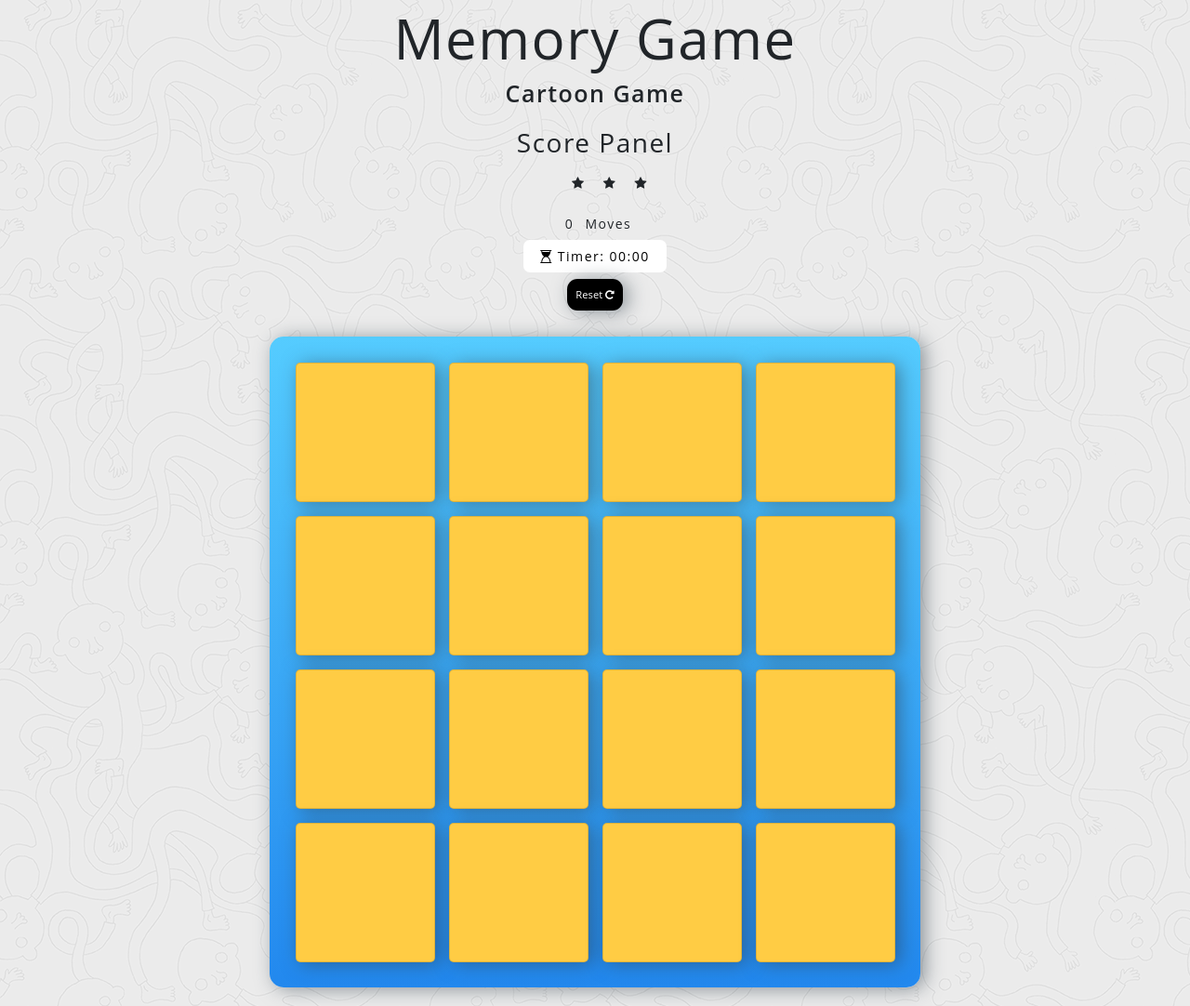
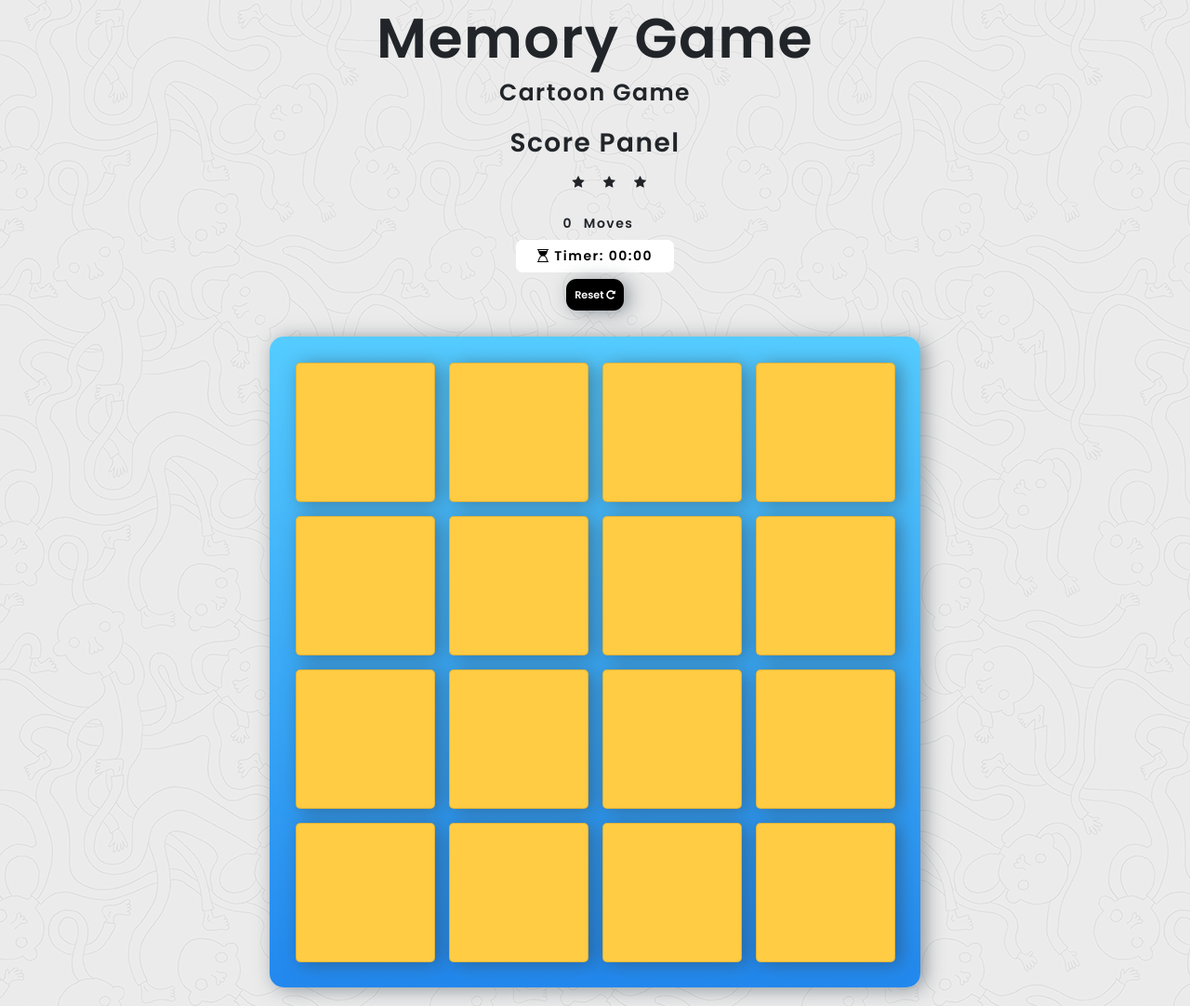
Before and after one commit to PhilipWilliams0/MemoryGame, a plain HTML site: page index.html in a window 1280 px wide. Shown: the top 1082 px of the page at 93% size. Drawn offline with nearby package versions, Linux system fonts and the light colour scheme.

Commit message:
Final adjustments and changes before submitting

```diff
--- a/assets/css/style.css
+++ b/assets/css/style.css
@@ -1,3 +1,5 @@
+@import url("https://fonts.googleapis.com/css2?family=Poppins:wght@600&display=swap");
+
 * {
   margin: 0;
   padding: 0;
@@ -16,7 +18,7 @@ html {
 body {
   /* Background pattern from Subtle Patterns */
   background: url("/img/ignasi_pattern_s.png");
-  font-family: "Open Sans", sans-serif;
+  font-family: "Poppins", sans-serif;
   /*one Em roughly ten pixels (16 x 62.5% = 10)*/
   font-size: 62.5%;
   letter-spacing: 1.5px;
```
Also changed, not shown: assets/TestingJS1/alldevices.png (added), assets/TestingJS1/user1.png (added), 1 other file.
